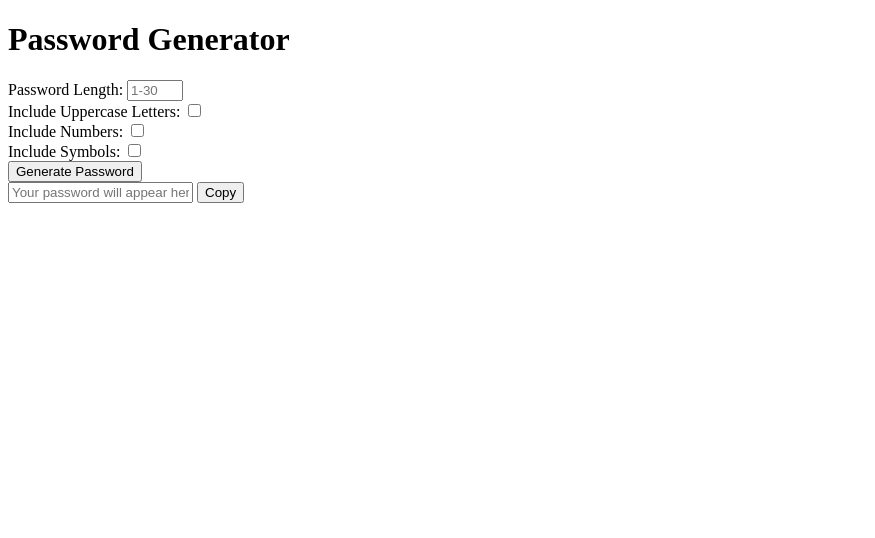
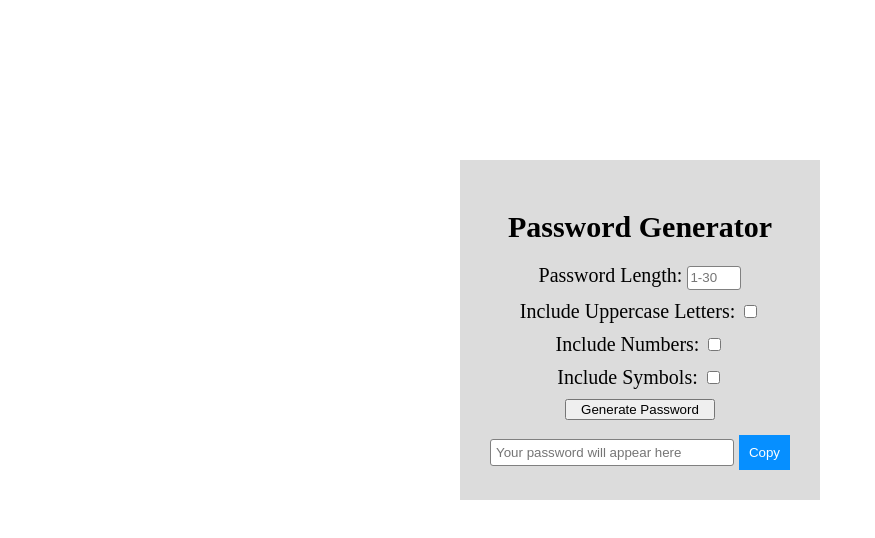
Before and after one commit to Tomas80-blip/TG-FPGenerator, a plain HTML site: page index.html in a window 1280 px wide. Shown: the whole page, without its empty margins (0-875 px from the left). Drawn offline with Linux system fonts and the light colour scheme.

Commit message:
Pridedamas stiliaus kodas

```diff
--- a/style.scss
+++ b/style.scss
@@ -0,0 +1,49 @@
+.container {
+    width: 300px;
+    margin:20vh auto;
+    padding: 30px;
+    text-align: center;
+    background-color: gainsboro;
+
+  }
+  h1 {
+    font-size: 30px;
+  }
+  form {
+    display:flex;
+    flex-direction: column;
+    gap:10px;
+    font-size: 20px;
+  }
+  input[type="number"] {
+    border-radius: 3px;
+    height: 20px;
+    border: 1px solid gray;
+  }
+  input[type="submit"] {
+    width: 50%;
+    margin: 0 auto;
+
+  }
+  .output {
+    margin-top: 15px;
+  }
+  .password-box {
+    display: flex;
+    justify-content: space-between;
+    align-items: center;
+  }
+  .password-output {
+    flex: 1;
+    margin-right: 5px;
+    padding: 5px;
+    border: 1px solid gray;
+    border-radius: 3px;
+  }
+  #copyButton {
+    background-color: rgb(6, 143, 255);
+    border: none;
+    padding: 10px;
+    color: white;
+
+  }
```
Also changed, not shown: style.css, 1 other file.
